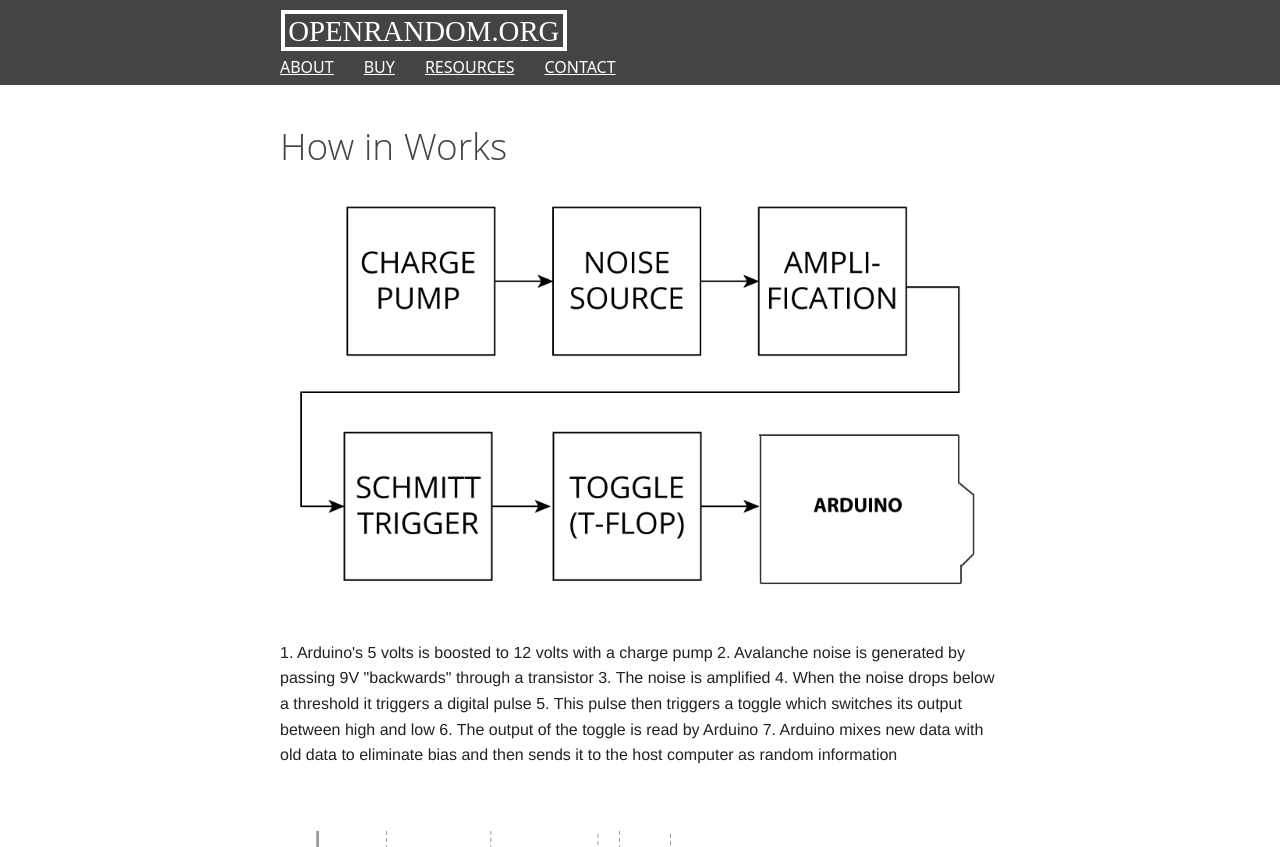
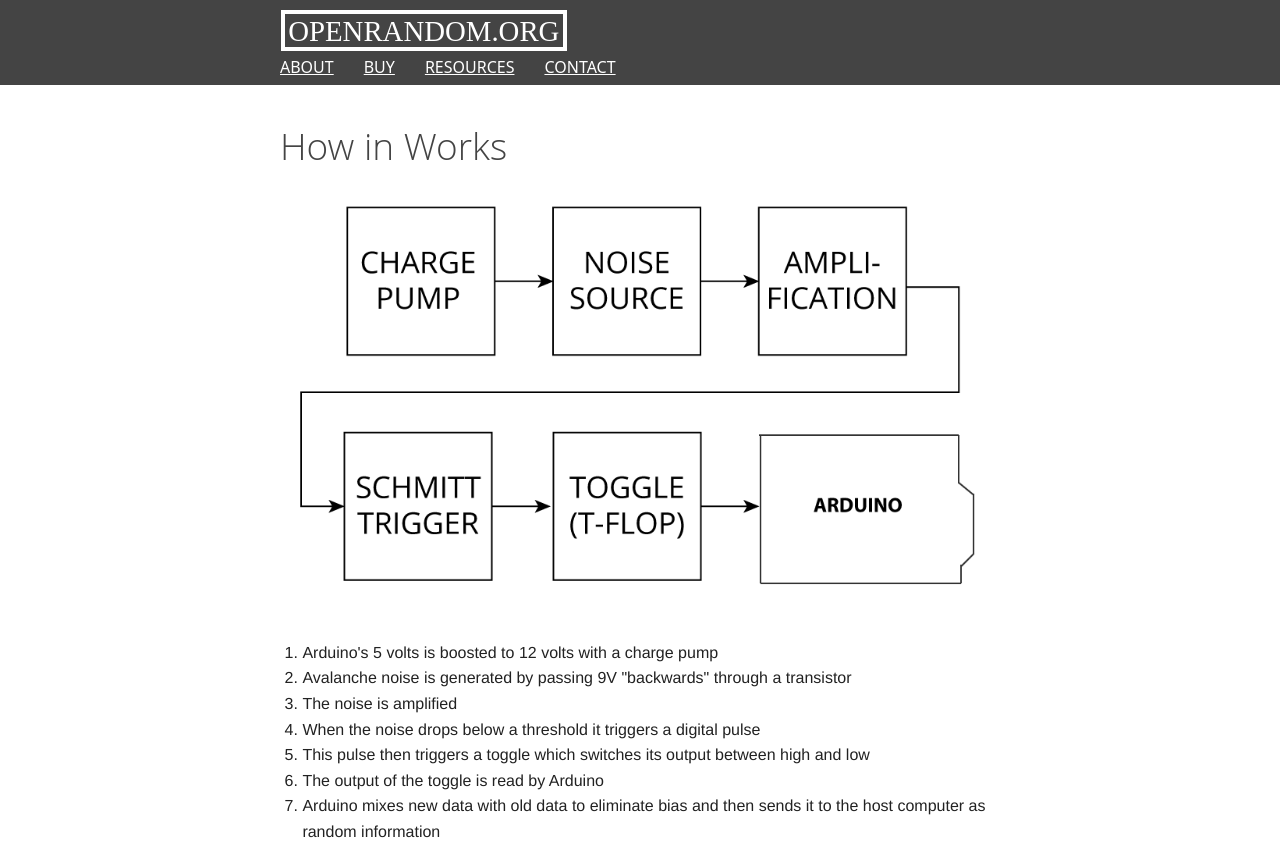
Before and after one commit to robseward/openrandom, a plain HTML site: page thermal_noise.html in a window 1280 px wide. Shown: the top 847 px of the page. Drawn offline with Linux system fonts and the light colour scheme.

Commit message:
offcanvas done order list done

```diff
--- a/thermal_noise.html
+++ b/thermal_noise.html
@@ -13,7 +13,7 @@
   <div class="off-canvas-wrap">
     <div class="inner-wrap">
       <nav class="tab-bar show-for-small">
-        <a <a class="left-off-canvas-toggle menu-icon" onclick="myFunction()" href="#">
+        <a class="left-off-canvas-toggle menu-icon" onclick="myFunction()" href="#">
           <span>OPENRANDOM.ORG</span>
         </a>
       </nav>
@@ -64,16 +64,28 @@
               src="./images/overview_diagram@2x.png">
           </p>
 
-          <p>
-            1. Arduino's 5 volts is boosted to 12 volts with a charge pump
-            2. Avalanche noise is generated by passing 9V "backwards" through a transistor
-            3. The noise is amplified
-            4. When the noise drops below a threshold it triggers a digital pulse
-            5. This pulse then triggers a toggle which switches its output between high and low
-            6. The output of the toggle is read by Arduino
-            7. Arduino mixes new data with old data to eliminate bias and then sends it to the host computer as random
-            information
-          </p>
+          <ol>
+            <li>
+              Arduino's 5 volts is boosted to 12 volts with a charge pump
+            </li>
+            <li>
+              Avalanche noise is generated by passing 9V "backwards" through a transistor
+            </li>
+            <li> The noise is amplified</li>
+            <li>
+              When the noise drops below a threshold it triggers a digital pulse
+            </li>
+            <li>
+              This pulse then triggers a toggle which switches its output between high and low
+            </li>
+            <li>
+              The output of the toggle is read by Arduino
+            </li>
+            <li>
+              Arduino mixes new data with old data to eliminate bias and then sends it to the host computer as random
+              information
+            </li>
+          </ol>
           <p><img alt="signal_diagram" data-at2x="./images/signal_diagram@2x.png" src="./images/signal_diagram@2x.png">
           </p>
 
@@ -84,7 +96,12 @@
       </div>
     </div>
   </div>
-  <script src="./style/index.js"></script>
+  <script src="">
+    function myFunction() {
+      var element = document.getElementsByClassName("off-canvas-wrap");
+      element.classList.toggle("move-right");
+    }
+  </script>
 </body>
 
 </html>
```
Also changed, not shown: Resources.html (+7 -2 lines), avalanche.html (+7 -2 lines), avalanche_circuit.html (+8 -2 lines), avalanche_noise.html (+7 -2 lines), build.html (+7 -2 lines), circuit.html (+7 -2 lines), contact.html (+7 -2 lines), getting_started.html (+7 -2 lines), how_it_works.html (+7 -2 lines), index.html (+6 -1 lines), thermal.html (+7 -2 lines), thermal_circuit.html (+8 -3 lines).
